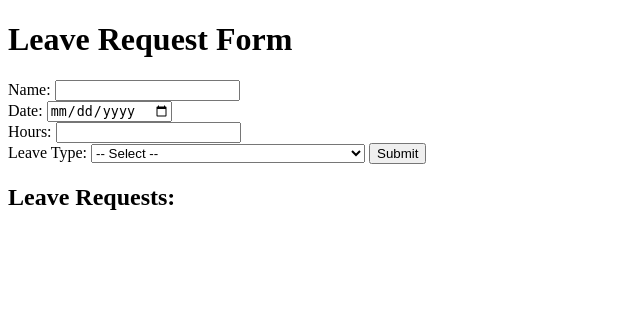
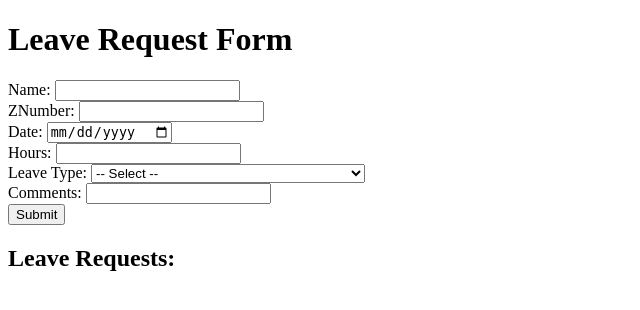
Before and after one commit to TheDeadGPU/LeaveRequestTracker, a Flask app: page / in a window 1280 px wide. Shown: the top 310 px of the page, without its empty margins (0-640 px from the left). Run offline with Flask 3, Linux system fonts and the light colour scheme.

Commit message:
Added ZNumber and Comments Columns to Database

```diff
--- a/leaverequest.py
+++ b/leaverequest.py
@@ -26,10 +26,12 @@
 class LeaveRequest(db.Model):
     id = db.Column(db.Integer, primary_key=True)
     name = db.Column(db.String(100), nullable=False)
+    znumber = db.Column(db.String(100), nullable=False)
     date = db.Column(db.String(20), nullable=False)
     hours = db.Column(db.String(100), nullable=False)
     leave_type = db.Column(db.String(50), nullable=False)
     leave_approved = db.Column(db.String(50), nullable=False)
+    comments = db.Column(db.String(100), nullable=True)
 
 # Create the database tables
 # Create the database tables within the application context
@@ -45,13 +47,15 @@
         if request.method == 'POST':
             # Get form data
             name = request.form['name']
+            znumber = request.form['znumber']
             date = request.form['date']
             hours = request.form['hours']
             leave_type = request.form['leave_type']
             leave_approved = "Pending"
+            comments = request.form['comments']
 
             # Create a new LeaveRequest object
-            leave_request = LeaveRequest(name=name, date=date, hours=hours, leave_type=leave_type, leave_approved=leave_approved)
+            leave_request = LeaveRequest(name=name, znumber = znumber, date=date, hours=hours, leave_type=leave_type, leave_approved=leave_approved, comments = comments)
 
             # Add to the database
             db.session.add(leave_request)
@@ -69,10 +73,12 @@
 # Create an Edit Form using WTForms
 class EditForm(FlaskForm):
     name = StringField('Name', validators=[DataRequired()])
+    znumber = StringField('ZNumber', validators=[DataRequired()])
     date = StringField('Date', validators=[DataRequired()])
     hours = StringField('Hours', validators=[DataRequired()])
     leave_type = StringField('Leave Type', validators=[DataRequired()])
     leave_approved = StringField('Leave Approved', validators=[DataRequired()])
+    comments = StringField('Comments', validators=[DataRequired()])
 
 # Edit route
 @app.route('/edit/<int:request_id>', methods=['GET', 'POST'])
@@ -114,17 +120,21 @@
     if request.method == 'POST':
         # Get form data
         name = request.form['name']
+        znumber = request.form['znumber']
         date = request.form['date']
         hours = request.form['hours']
         leave_type = request.form['leave_type']
         leave_approved = request.form['leave_approved']
+        comments = request.form['comments']
 
         # Update the existing LeaveRequest object
         leave_request.name = name
+        leave_request.znumber = znumber
         leave_request.date = date
         leave_request.hours = hours
         leave_request.leave_type = leave_type
         leave_request.leave_approved = leave_approved
+        leave_request.comments = comments
 
         # Commit the changes to the database
         db.session.commit()
--- a/templates/index.html
+++ b/templates/index.html
@@ -11,6 +11,9 @@
         <label for="name">Name:</label>
         <input type="text" id="name" name="name" required><br>
 
+        <label for="znumber">ZNumber:</label>
+        <input type="text" id="znumber" name="znumber" required><br>
+
         <label for="date">Date:</label>
         <input type="date" id="date" name="date" required><br>
 
@@ -19,7 +22,10 @@
 
         <label for="leave_type">Leave Type:</label>
         <select id="leave_type" name="leave_type"><option value="">-- Select --</option><option value="SIC">Sick Leave</option><option value="VAC">Vacation</option><option value="PER">Personal</option><option value="CTT">Comp Time Taken</option><option value="PLB">Paid Leave Bank</option><option value="JUR">Jury Duty</option><option value="UA">Union Activity</option><option value="FUR">Furlough (HR Approval Required)</option><option value="NOP">Unpaid Leave</option><option value="CTE">Comp Time Earned - Straight</option><option value="CTO">Comp Time Earned - 1.5x</option><option value="OT">Overtime Approval Request</option><option value="CSC">CSC Exam Leave (HR Approval Required)</option></select>
+        <br>
 
+        <label for="comments">Comments:</label>
+        <input type="text" id="comments" name="comments"><br>
 
         <button type="submit">Submit</button>
     </form>
```
Also changed, not shown: templates/edit_request.html (+7 -0 lines).
